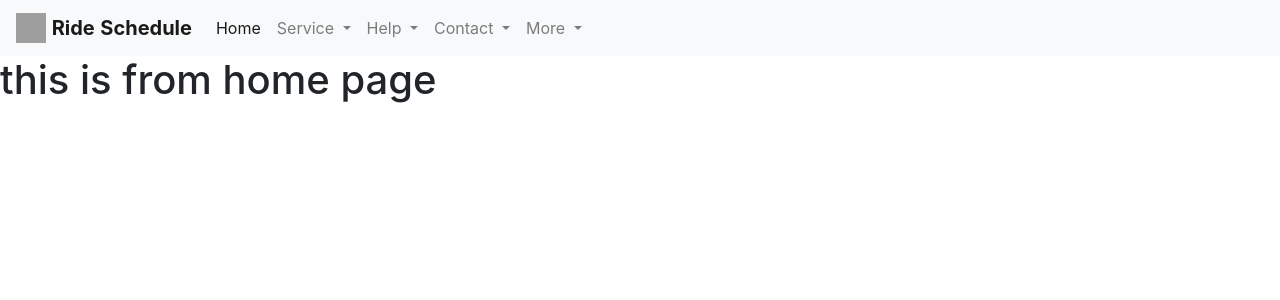
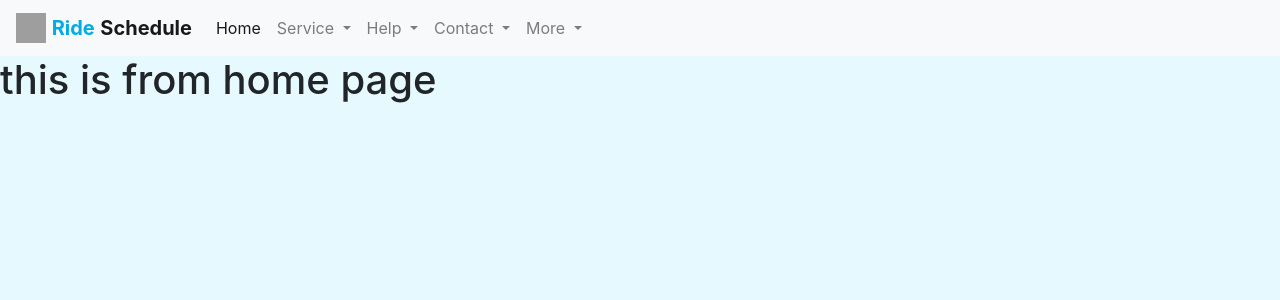
Before and after one commit to RahatAlamgir/RideSchedule, a Django app: page / in a window 1280 px wide. Shown: the top 300 px of the page. Run offline with Django 5.2, Linux system fonts and the light colour scheme; grey boxes are pictures that could not be loaded.

Commit message:
css update

```diff
--- /dev/null
+++ b/main/static/css/style.css
@@ -0,0 +1,3 @@
+body{
+    background-color: #e6f9ff;
+}
--- a/main/templates/pages/main.html
+++ b/main/templates/pages/main.html
@@ -1,3 +1,5 @@
+{% load static %}
+
 <!DOCTYPE html>
 <html lang="en">
 <head>
@@ -6,15 +8,15 @@
 
     <link rel="stylesheet" href="https://cdn.jsdelivr.net/npm/bootstrap@4.4.1/dist/css/bootstrap.min.css" integrity="sha384-Vkoo8x4CGsO3+Hhxv8T/Q5PaXtkKtu6ug5TOeNV6gBiFeWPGFN9MuhOf23Q9Ifjh" crossorigin="anonymous">
 
-    {% load static %}
-    <link rel = "stylesheet" href = "{% static 'style.css' %}">
+
+    <link rel = "stylesheet" href = "{% static 'css/style.css' %}">
 
 </head>
 <body>
 <nav class="navbar navbar-expand-lg navbar-light bg-light">
   <a class="navbar-brand" href="#">
     <img src="icon.png" width="30" height="30" class="d-inline-block align-top" alt="">
-    <b style = "color: 'sky blue'">Ride</b> <b>Schedule</b>
+    <b style = "color: #00ace6;">Ride</b> <b>Schedule</b>
   </a>
 
   <button class="navbar-toggler" type="button" data-toggle="collapse" data-target="#navbarNavDropdown" aria-controls="navbarNavDropdown" aria-expanded="false" aria-label="Toggle navigation">
--- a/rideSchedul/settings.py
+++ b/rideSchedul/settings.py
@@ -122,3 +122,5 @@ STATIC_URL = 'static/'
 # https://docs.djangoproject.com/en/5.0/ref/settings/#default-auto-field
 
 DEFAULT_AUTO_FIELD = 'django.db.models.BigAutoField'
+
+STATICFILES_DIRS = [BASE_DIR / 'static']
```
